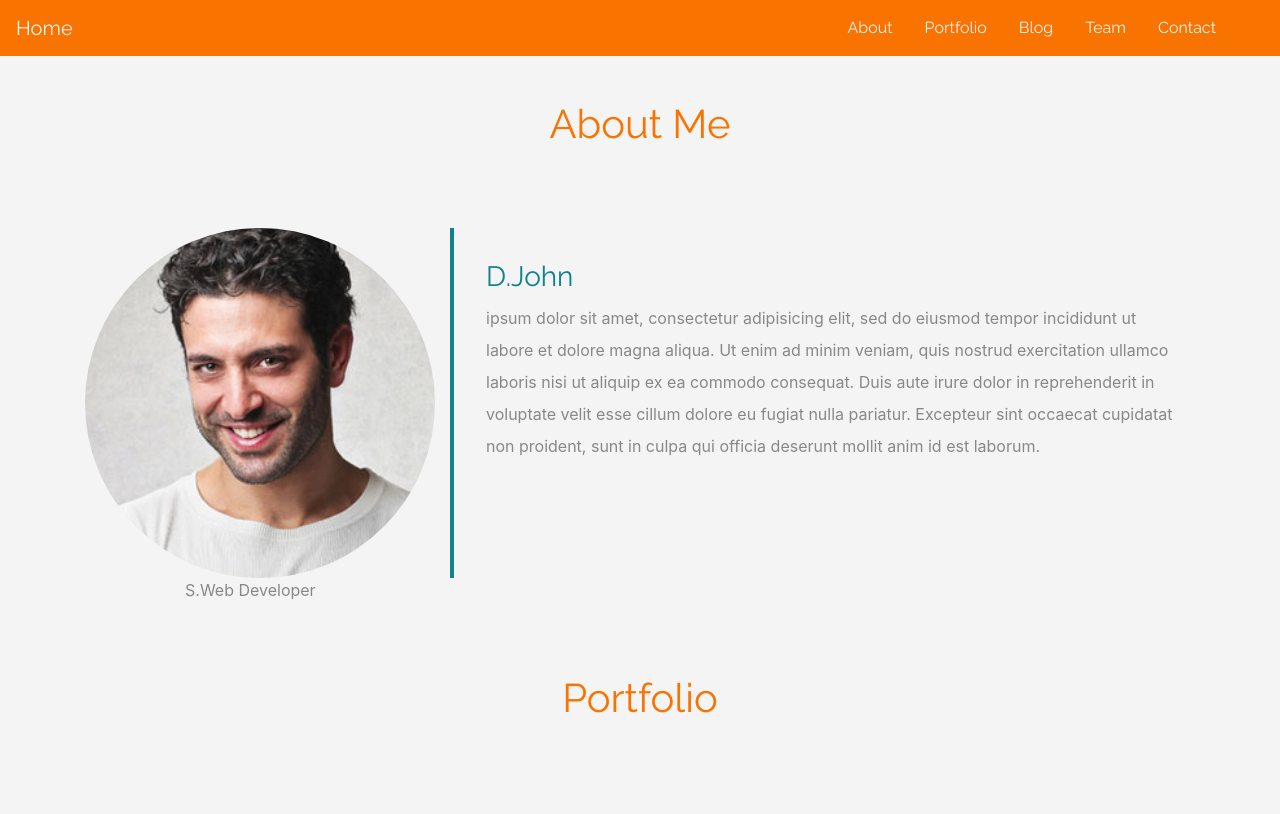
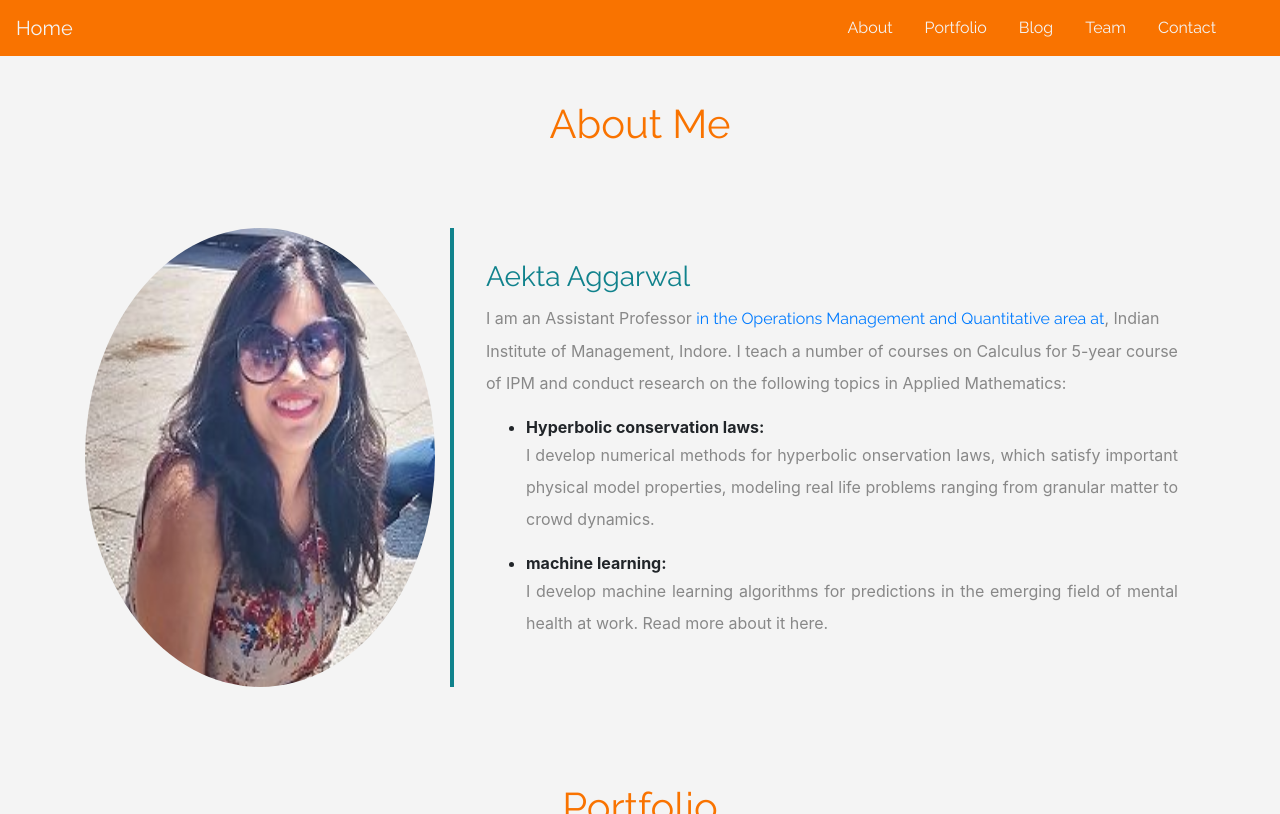
Before and after one commit to aektaaggarwal/aektaaggarwal.github.io, a Jekyll site: the page index.html, which Jekyll copies as it is, in a window 1280 px wide and 900 px high, scrolled down 960 px, cut to the strip 0-814 px from the top of the window. Built offline with Jekyll 4.4.1, drawn with Linux system fonts in a browser that asks for light colours.

Commit message:
Update index.html

```diff
--- a/index.html
+++ b/index.html
@@ -60,19 +60,28 @@
 	  <h1 class="text-center">About Me</h1>
 		<div class="row">
 			<div class="col-lg-4 col-md-4 col-sm-12">
-				<img src="images/team-3.jpg" class="img-fluid">
-				<span class="text-justify">S.Web Developer</span>
+				<img src="images/aekta_aggarwal_83.jpg" class="img-fluid">
+				<span class="text-justify"></span>
 			</div>
 			<div class="col-lg-8 col-md-8 col-sm-12 desc">
 
-				<h3>D.John</h3>
+				<h3>Aekta Aggarwal</h3>
 				<p>
-				   ipsum dolor sit amet, consectetur adipisicing elit, sed do eiusmod
-					tempor incididunt ut labore et dolore magna aliqua. Ut enim ad minim veniam,
-					quis nostrud exercitation ullamco laboris nisi ut aliquip ex ea commodo
-					consequat. Duis aute irure dolor in reprehenderit in voluptate velit esse
-					cillum dolore eu fugiat nulla pariatur. Excepteur sint occaecat cupidatat non
-					proident, sunt in culpa qui officia deserunt mollit anim id est laborum.
+					I am an Assistant Professor </a>
+			<a href="https://www.iimidr.ac.in/faculty/full-time-faculty/?scat=7&sfname=">in the Operations Management and Quantitative area at</a>, Indian Institute of Management, Indore. I teach a number of courses
+			on Calculus for 5-year course of IPM and conduct research on the following topics in Applied Mathematics:
+						<ul>
+							<li><b>Hyperbolic conservation laws: </b>
+		<p class="text-justify">I develop numerical methods for hyperbolic onservation laws, which satisfy important
+		physical model properties, modeling real life problems ranging from granular matter to crowd dynamics.
+
+
+							</li>
+							<li><b>machine learning: </b>
+		<p class="text-justify">I develop machine learning algorithms for predictions in the emerging field of mental health at work. Read more about it here.
+
+
+							</li>
 				</p>
 			</div>
 		</div>
```
